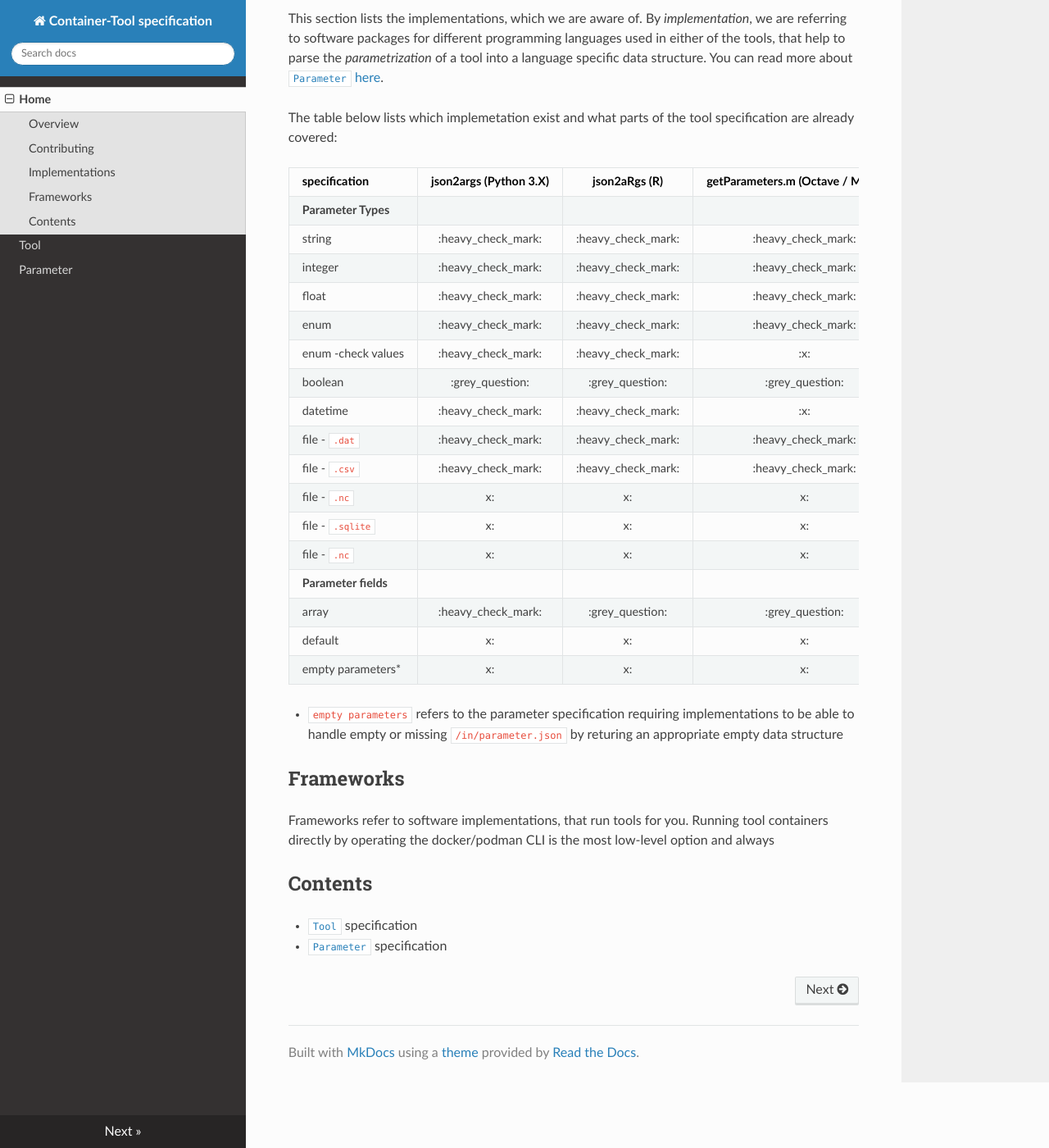
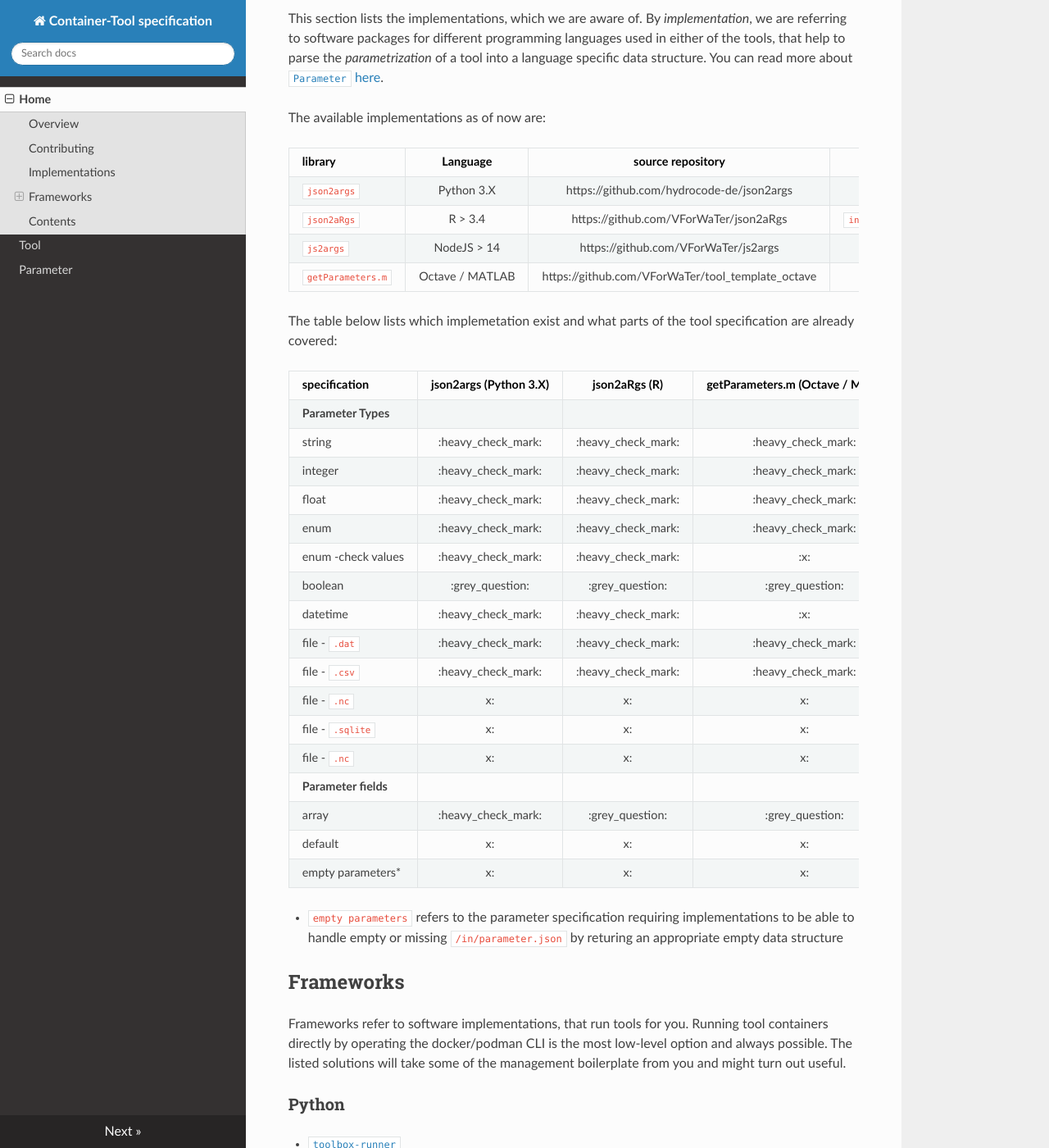
Before and after one commit to VForWaTer/tool-specs, an MkDocs documentation site: the page built from docs/README.md, in a window 1280 px wide and 1400 px high, scrolled down 897 px. Shown: the whole window at 82% size. Built offline with MkDocs 1.6.1, drawn with Linux system fonts in a browser that asks for light colours; nearby versions of some CDN libraries.

Commit message:
added implementation overview

```diff
--- a/docs/README.md
+++ b/docs/README.md
@@ -42,9 +42,18 @@ we are referring to software packages for different programming languages used
 in either of the tools, that help to parse the *parametrization* of a tool into
 a language specific data structure. You can read more about [`Parameter` here](./parameter.md).
 
+The available implementations as of now are:
+
+|  library          | Language          |  source repository                          | install                       |  template repo                                    |
+|:------------------|:-----------------:|:-------------------------------------------:|:-----------------------------:|:-------------------------------------------------:|
+| `json2args`       | Python 3.X        | https://github.com/hydrocode-de/json2args | `pip install json2args`         | https://github.com/VForWaTer/tool_template_python |
+| `json2aRgs`       | R > 3.4           | https://github.com/VForWaTer/json2aRgs    | `install.packages("json2aRgs")` | https://github.com/VForWaTer/tool_template_r      |
+| `js2args`         | NodeJS > 14       | https://github.com/VForWaTer/js2args      | `npm install js2args`           | https://github.com/vforwater/tool_template_node   |
+| `getParameters.m` | Octave / MATLAB   | https://github.com/VForWaTer/tool_template_octave | :x:                     | https://github.com/VForWaTer/tool_template_octave |
+
+
 The table below lists which implemetation exist and what parts of the
 tool specification are already covered:
-
 
 
 |  specification     |  json2args (Python 3.X)  | json2aRgs (R)      |  getParameters.m (Octave / MATLAB)  |  js2args (Node.js). |
@@ -73,7 +82,14 @@ tool specification are already covered:
 ## Frameworks
 
 Frameworks refer to software implementations, that run tools for you. Running tool containers
-directly by operating the docker/podman CLI is the most low-level option and always
+directly by operating the docker/podman CLI is the most low-level option and always possible.
+The listed solutions will take some of the management boilerplate from you and
+might turn out useful.
+
+### Python
+
+* [`toolbox-runner`](https://github.com/hydrocode-de/tool-runner)
+
 
 ## Contents
 
```
